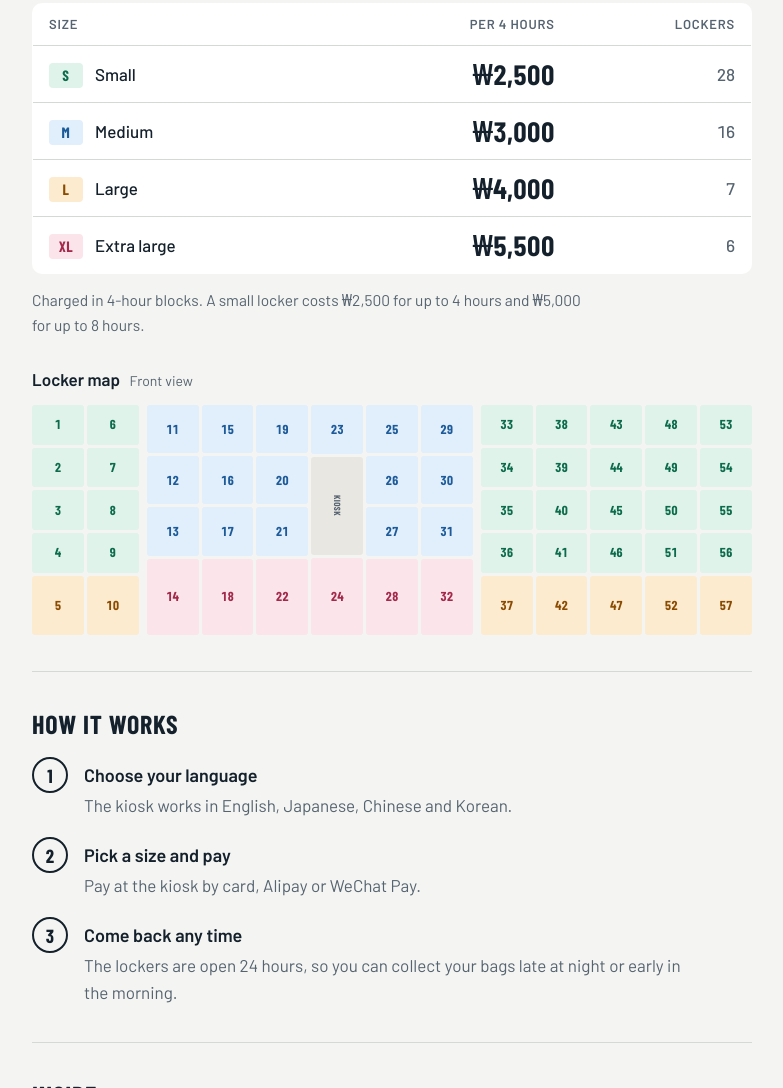
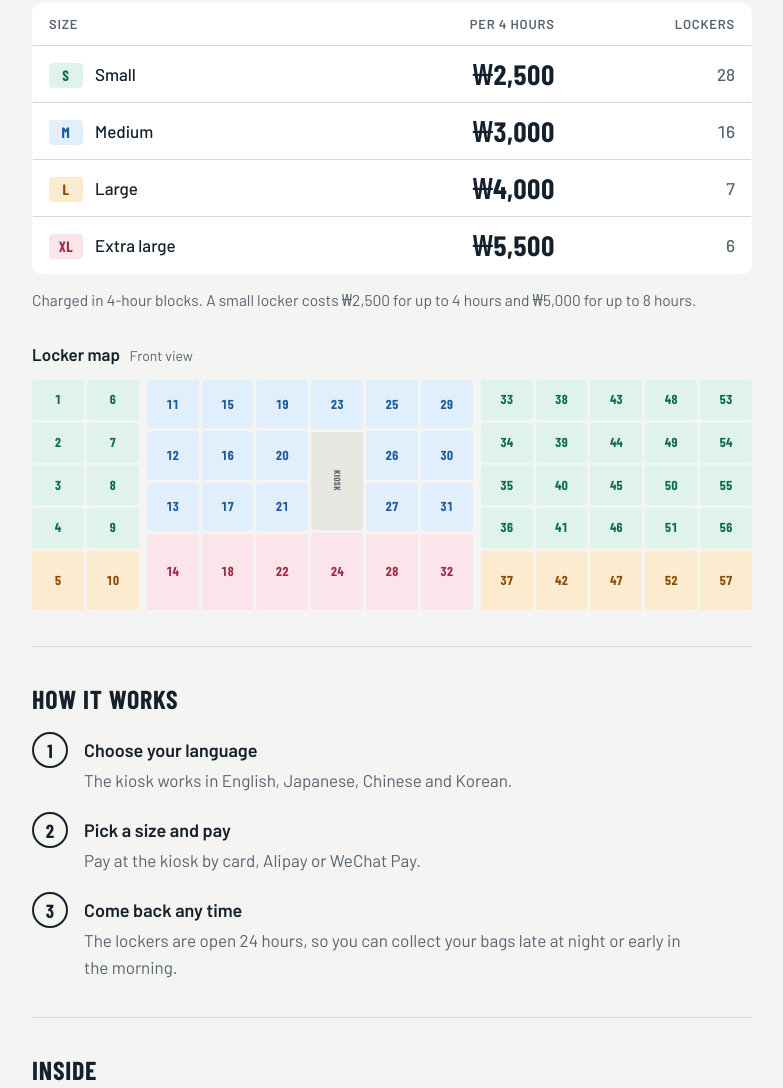
Before and after one commit to csh33321/suwon-luggage-storage, a plain HTML site: page index.html in a window 1280 px wide. Shown: the part 726-1814 px from the top of the page, without its empty margins (248-1031 px from the left). Drawn offline with nearby package versions, Linux system fonts and the light colour scheme.

Commit message:
Update index.html

```diff
--- a/index.html
+++ b/index.html
@@ -42,6 +42,7 @@ h1{margin:0;font:700 clamp(36px,8vw,58px)/1.04 var(--display);letter-spacing:-.0
 .st{display:inline-block;padding:3px 10px;border-radius:999px;font-size:14px;font-weight:600;color:#fff;white-space:nowrap}
 .st-ok{background:var(--ok)}.st-few{background:var(--few)}.st-full{background:var(--fullc)}
 .asof{white-space:nowrap}
+.asof:not([hidden]){display:block;margin-top:2px}
 :lang(ko){word-break:keep-all;overflow-wrap:break-word}
 p,li,dd,h1,h3{text-wrap:pretty}
 .chips li:not(.live):nth-child(2){background:var(--tag);border-color:var(--tag);color:var(--tag-ink);font-weight:600}
@@ -57,7 +58,7 @@ tbody tr:last-child>*{border-bottom:0}
 .sz{display:inline-block;min-width:34px;margin-right:12px;padding:2px 0;text-align:center;background:var(--tag);color:var(--tag-ink);border-radius:4px;font:700 15px/1.4 var(--display);letter-spacing:.04em}
 .won{text-align:right;font:700 28px/1 var(--display);font-variant-numeric:tabular-nums;white-space:nowrap}
 .cnt{text-align:right;color:var(--muted);font-variant-numeric:tabular-nums}
-.note{margin:14px 0 0;color:var(--muted);font-size:15.5px;max-width:65ch}
+.note{margin:14px 0 0;color:var(--muted);font-size:15.5px}
 .steps{list-style:none;margin:0;padding:0;display:grid;gap:18px}
 .steps li{display:flex;gap:16px;align-items:flex-start}
 .n{flex:none;width:36px;height:36px;display:grid;place-items:center;border:2px solid var(--ink);border-radius:50%;font:700 19px/1 var(--display)}
```
